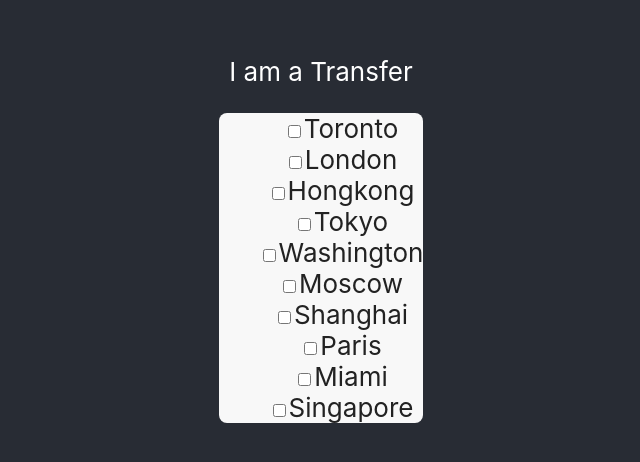
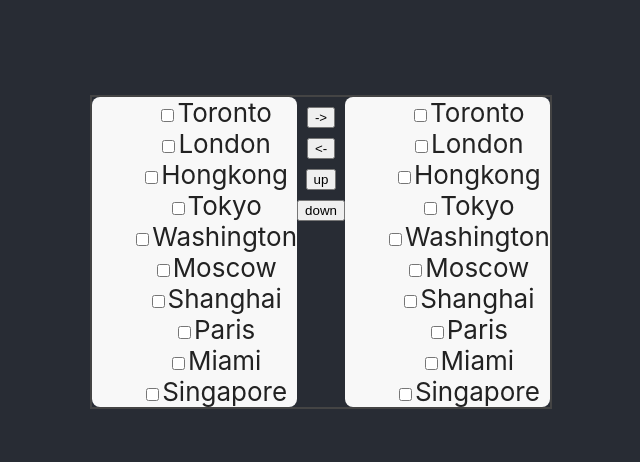
Before and after one commit to Akigaze/transfer-react, a React (Create React App) app: page / in a window 1280 px wide. Shown: the part 148-610 px from the top of the page, without its empty margins (319-959 px from the left). Built offline with nearby package versions, Linux system fonts and the light colour scheme.

Commit message:
[Akigaze] show transfer simple UI

```diff
--- a/src/component/transfer.js
+++ b/src/component/transfer.js
@@ -8,8 +8,14 @@ class Transfer extends Component {
 
     render(){
         return(
-            <div>
-                I am a Transfer
+            <div className="transfer">
+                <FeatureList/>
+                <div>
+                    <input type="button" value="->"/><br/>
+                    <input type="button" value="<-"/><br/>
+                    <input type="button" value="up"/><br/>
+                    <input type="button" value="down"/><br/>
+                </div>
                 <FeatureList/>
             </div>
         )
--- a/src/style/transfer.css
+++ b/src/style/transfer.css
@@ -3,4 +3,10 @@
     background-color: #f8f8f8;
     border-radius: 8px;
     color: #222;
+    margin: 0
 }
+
+.transfer{
+    border: 2px solid #444;
+    display: flex;
+}
```
